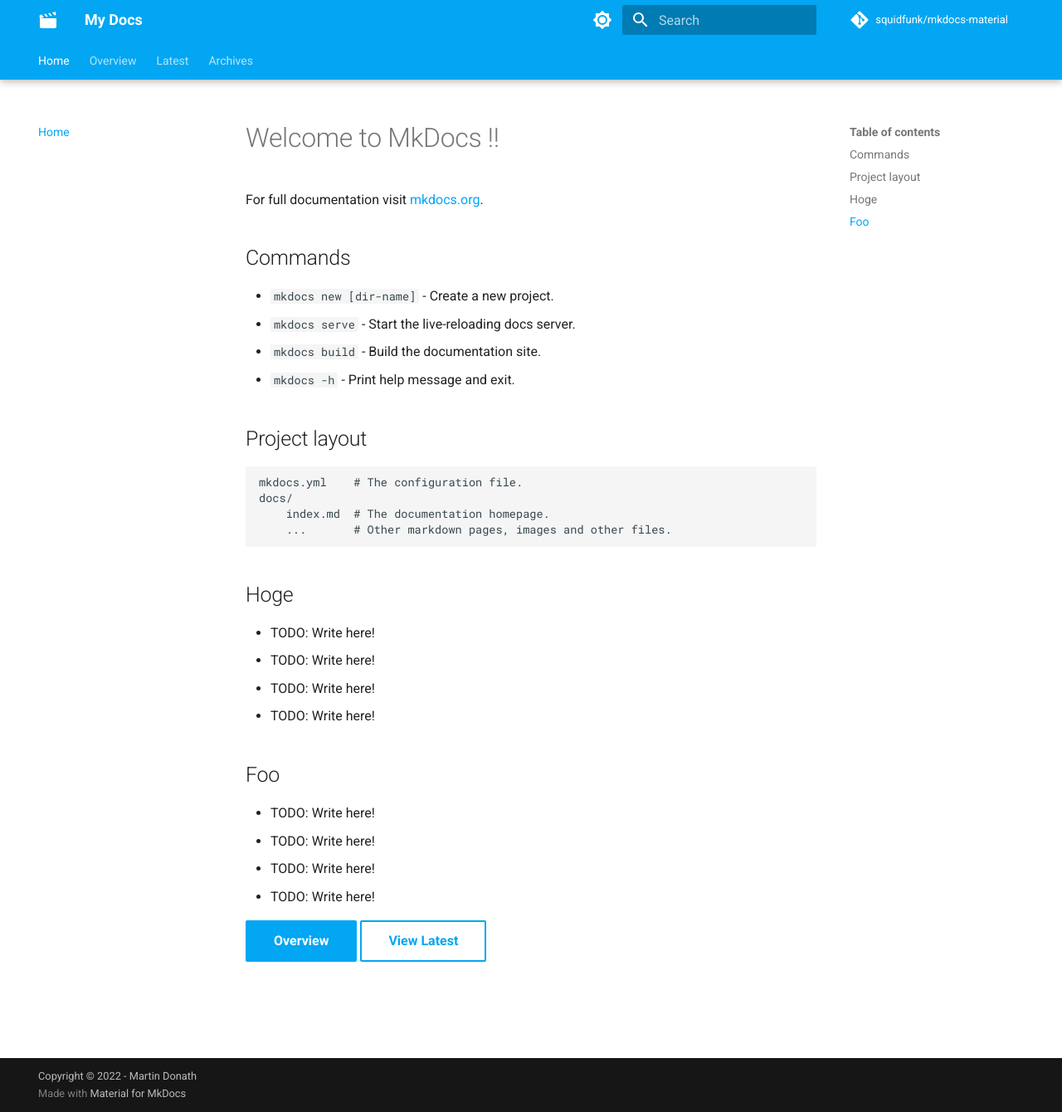
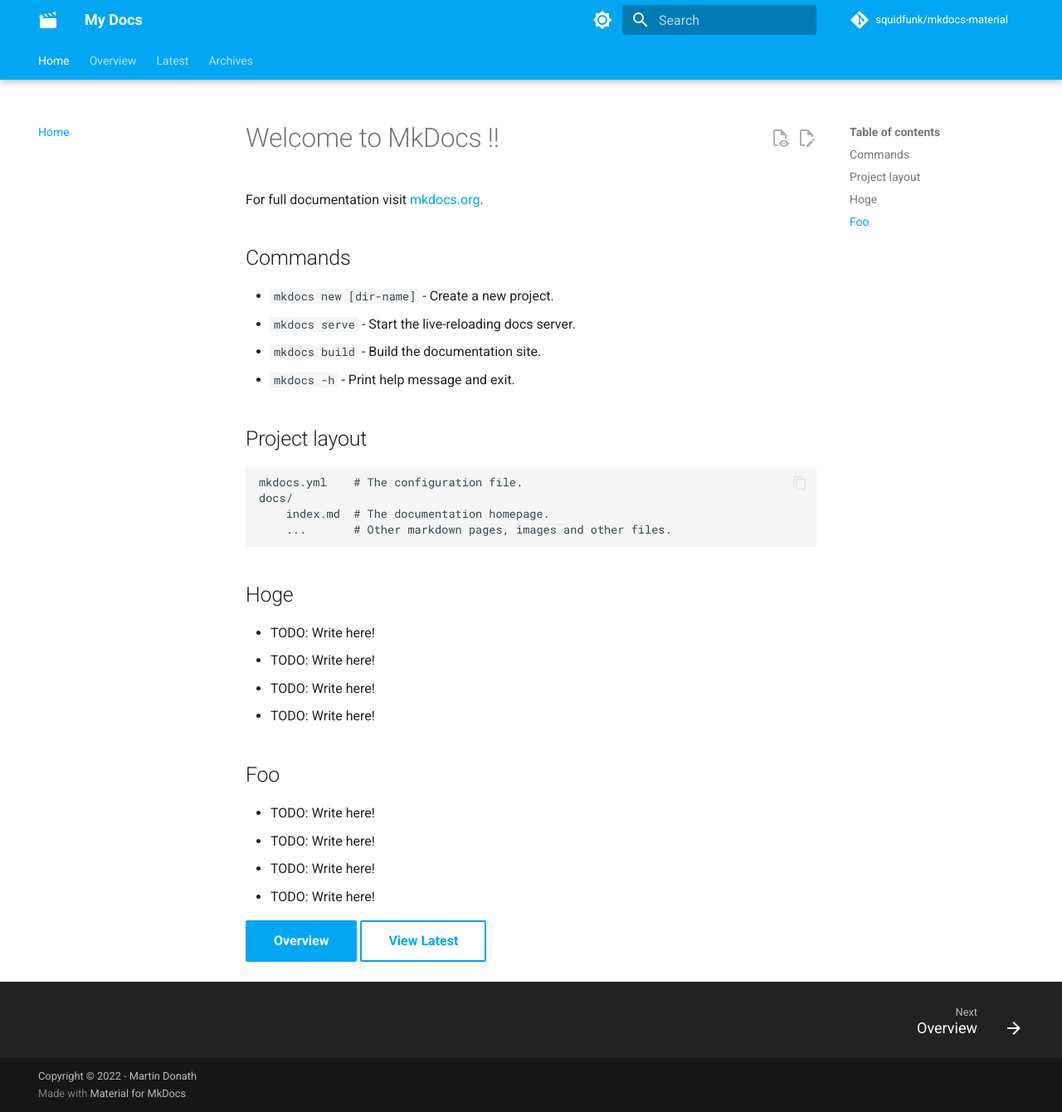
Before and after one commit to KATO-Hiro/mkdocs-material-sandbox, an MkDocs documentation site: the page built from docs/index.md, in a window 1280 px wide and 1340 px high. Shown: the whole window at 83% size. Built offline with MkDocs 1.6.1 and Material for MkDocs 9.7.7, drawn with Linux system fonts in a browser that asks for light colours; comment, search, counter and statistics services are not loaded.

Commit message:
:books: Update mkdocs.yml (#59)

```diff
--- a/mkdocs.yml
+++ b/mkdocs.yml
@@ -24,11 +24,15 @@ copyright: Copyright &copy; 2022 -  Martin Donath
 theme:
   name: material
   features:
+    - content.action.edit
+    - content.action.view
+    - content.code.copy
     - navigation.instant
     - navigation.sections
     - navigation.tabs
     - navigation.tabs.sticky
     - navigation.top
+    - navigation.footer
   palette:
     - scheme: default
       primary: light blue
```
